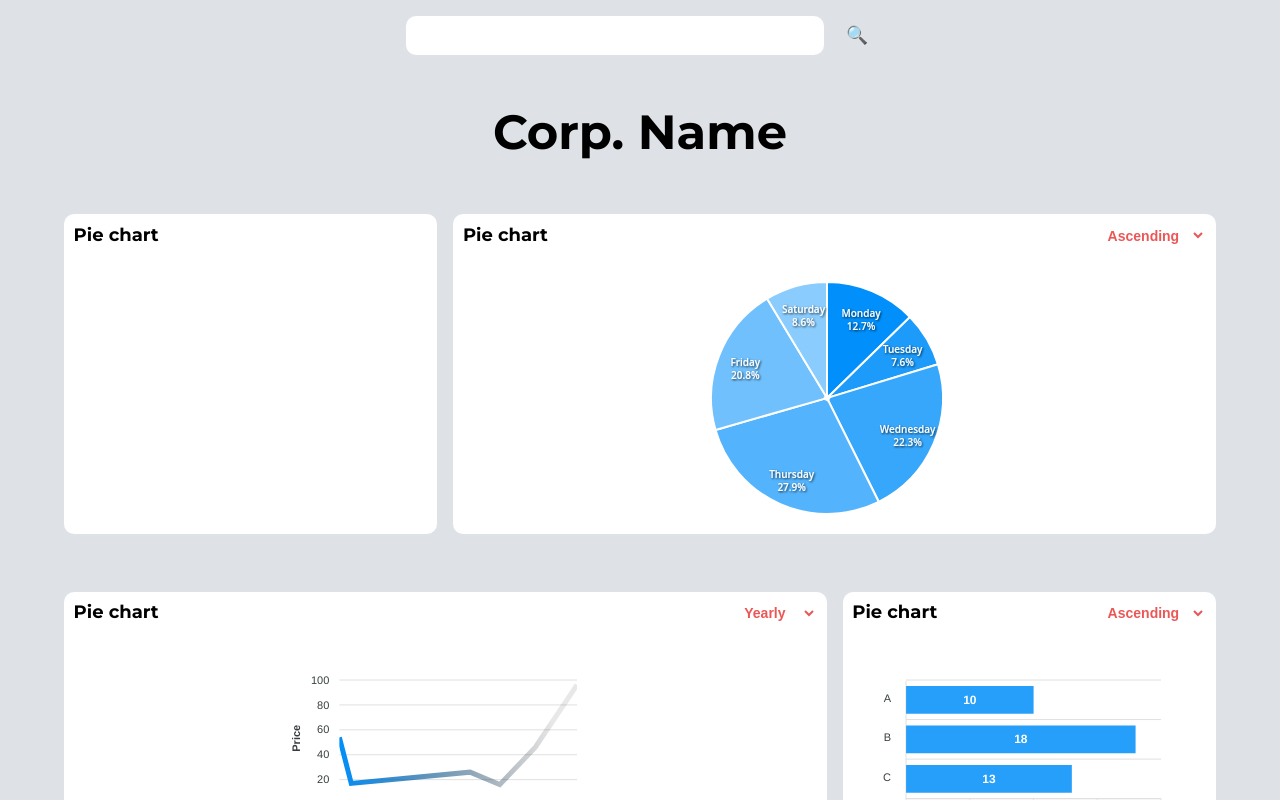
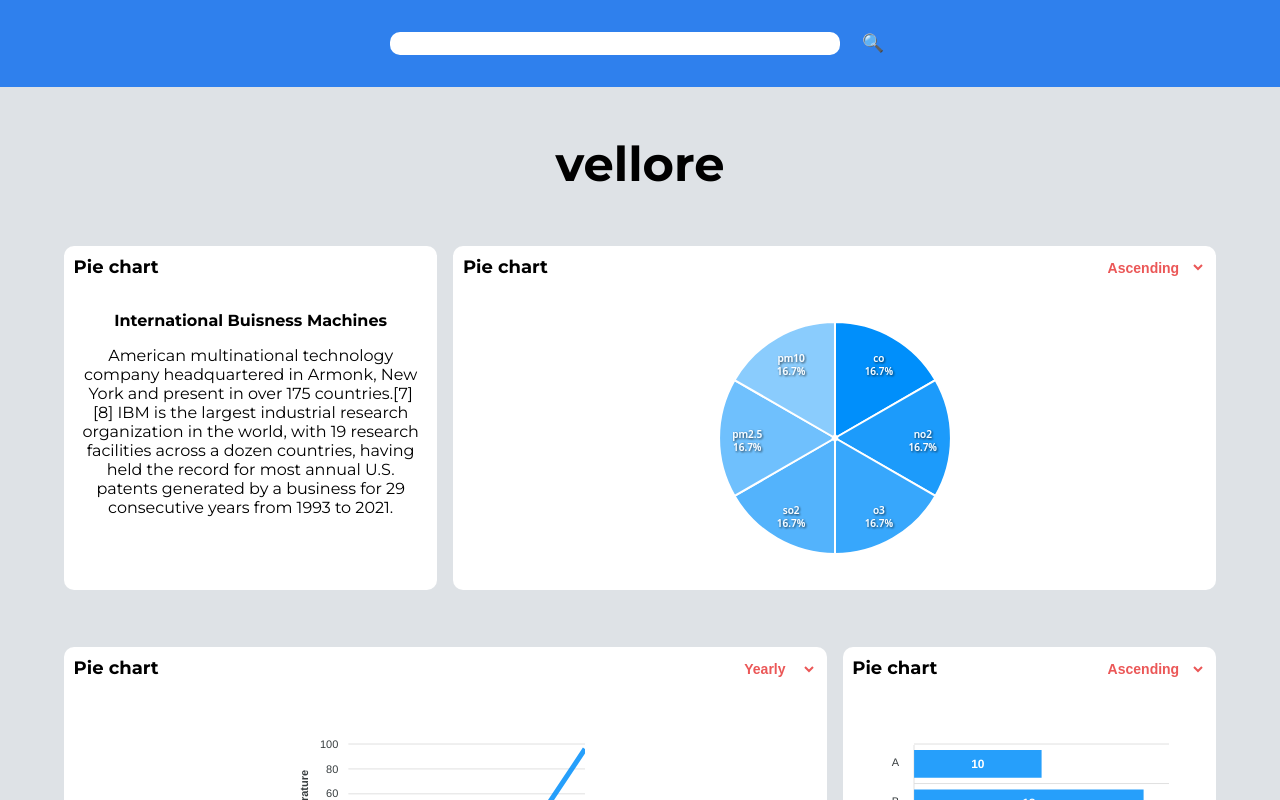
Before and after one commit to architbaurai/gdsc-task, a React (Create React App) app: page / in a window 1280 px wide. Shown: the top 800 px of the page. Built offline with nearby package versions, Linux system fonts and the light colour scheme; no server answers.

Commit message:
integrated api

```diff
--- a/src/App.jsx
+++ b/src/App.jsx
@@ -1,6 +1,8 @@
 import './style.css';
-import { useState } from 'react';
+import { useEffect, useState } from 'react';
 import Chart from 'react-apexcharts'
+
+const KEY = "633efb86edba4c3182c115344240904";
 
 function App() {
   return <div className="main">
@@ -16,7 +18,6 @@ function App() {
 function Header(){
 
   return <header>
-
     <form action="submit">
       <input type="text" />
       <button>🔍</button>
@@ -27,26 +28,28 @@ function Header(){
 
 function Content(){
 
+  const [symbol, setSymbol] = useState("vellore");
+
   return <div className="main-container">
 
-    <h1>Corp. Name</h1>
+    <h1>{symbol}</h1>
 
     <div className="statistics">
 
       <StatContainer type = "pi">
-        <PiChart/>
+        <PiChart symbol = {symbol}/>
       </StatContainer>
 
       <StatContainer type="info">
-
+        <Overview symbol = {symbol}/>
       </StatContainer>
 
       <StatContainer type="line">
-      <LineChart/>
+      <LineChart symbol = {symbol}/>
       </StatContainer>
 
       <StatContainer type="bar">
-        <BarChart/>
+        <BarChart symbol = {symbol}/>
       </StatContainer>
 
     </div>
@@ -64,7 +67,7 @@ function StatContainer({type, children}){
       <Manipulator type={type}/>
     </div>
 
-    <div className='chart'>
+    <div className={`chart`}>
       {children}
     </div>
 
@@ -85,9 +88,26 @@ function Manipulator({type}){
         </select> : null;
 }
 
-function PiChart(){
+function PiChart({symbol}){
 
-  const [options, setOptions] = useState({
+  const [series, setSeries] = useState([1, 1, 1, 1, 1, 1]);
+
+  useEffect(()=>{
+
+    async function getForecast(){
+      await fetch(`http://api.weatherapi.com/v1/forecast.json?key=633efb86edba4c3182c115344240904&q=${symbol}&days=1&aqi=yes&alerts=no`)
+      .then((res)=>res.json())
+      .then((res=>{
+        const piData = res.forecast.forecastday[0].day.air_quality;
+        setSeries([piData.co, piData.no2, piData.o3, piData.so2, piData.pm2_5, piData.pm10])
+      }))
+    }
+
+    getForecast();
+  },[symbol])
+
+
+  const [options, setOptions]= useState({
 
       chart: {
         width: '100%',
@@ -95,7 +115,7 @@ function PiChart(){
         fontFamily:'Open Sans',
       },
 
-      labels: ["Monday", "Tuesday", "Wednesday", "Thursday", "Friday", "Saturday"],
+      labels: ["co", "no2", "o3", "so2", "pm2.5", "pm10"],
 
       theme: {
         monochrome: {
@@ -125,15 +145,29 @@ function PiChart(){
       legend: {
         show: false
       }
-    }
-  )
+    })
 
-  const [series, setSeries] = useState([25, 15, 44, 55, 41, 17])
-
-  return <Chart options={options} series={series} type="pie"/>
+  return <Chart options={options} series = {series} type="pie"/>
 }
 
-function LineChart(){
+function LineChart({symbol}){
+
+  const [series, setSeries] = useState([{
+    data: [{ x: '05/06/2014', y: 54 }, { x: '05/08/2014', y: 17 } , { x: '05/28/2014', y: 26 } , { x: '06/2/2014', y: 16 } , { x: '06/8/2014', y: 46 } , { x: '06/15/2014', y: 96 }]
+  }]);
+
+  useEffect(()=>{
+    async function getForecast(){
+      await fetch(`http://api.weatherapi.com/v1/forecast.json?key=633efb86edba4c3182c115344240904&q=${symbol}&days=1&aqi=yes&alerts=no`)
+      .then((res)=>res.json())
+      .then((res=>{
+        const temp = res.forecast.forecastday[0].hour.map((val)=>{return {x:val.time, y:val.temp_c}});
+        setSeries([{data: temp}]);
+      }))
+    }
+    getForecast();
+  },[symbol])
+
 
   const [options, setOptions] = useState({
 
@@ -156,18 +190,11 @@ function LineChart(){
     size: 0,
   },
   fill: {
-    type: 'gradient',
-    gradient: {
-      shadeIntensity: 1,
-      inverseColors: false,
-      opacityFrom: 1,
-      opacityTo: 0.3,
-      stops: [0, 90, 100]
-    },
+    type: 'solid',
   },
   yaxis: {
     title: {
-      text: 'Price'
+      text: 'Temperature'
     }
   },
   xaxis: {
@@ -175,15 +202,42 @@ function LineChart(){
   },
   })
 
-  const [series, setSeries] = useState([{
-    data: [{ x: '05/06/2014', y: 54 }, { x: '05/08/2014', y: 17 } , { x: '05/28/2014', y: 26 } , { x: '06/2/2014', y: 16 } , { x: '06/8/2014', y: 46 } , { x: '06/15/2014', y: 96 }]
-  }]);
 
   return <Chart options={options} series = {series} type="line"/>
 }
 
 
-function BarChart(){
+function BarChart({symbol}){
+
+
+  const [series, setSeries] = useState([{
+    data: [{
+      x: 'A',
+      y: 10
+    }, {
+      x: 'B',
+      y: 18
+    }, {
+      x: 'C',
+      y: 13
+    }]
+  }]);
+
+
+  useEffect(()=>{
+    async function getForecast(){
+      await fetch(`http://api.weatherapi.com/v1/forecast.json?key=633efb86edba4c3182c115344240904&q=${symbol}&days=1&aqi=yes&alerts=no`)
+      .then((res)=>res.json())
+      .then((res=>{
+
+        const uv = res.forecast.forecastday[0].hour.map((val)=>{return {x:val.time, y:val.uv}});
+
+        setSeries([{data: uv}]);
+
+      }))
+    }
+    getForecast();
+  },[symbol])
 
   const [options, setOptions] = useState({
     chart: {
@@ -200,22 +254,26 @@ function BarChart(){
       }
     }})
 
-  const [series, setSeries] = useState([{
-    data: [{
-      x: 'A',
-      y: 10
-    }, {
-      x: 'B',
-      y: 18
-    }, {
-      x: 'C',
-      y: 13
-    }]
-  }]);
 
   return <Chart options={options} series = {series} type="bar"/>
 }
 
 
+function Overview({symbol}){
+
+  const [companyData, setCompanyData] = useState({
+    companyName:"International Buisness Machines",
+    companyDescription:"American multinational technology company headquartered in Armonk, New York and present in over 175 countries.[7][8] IBM is the largest industrial research organization in the world, with 19 research facilities across a dozen countries, having held the record for most annual U.S. patents generated by a business for 29 consecutive years from 1993 to 2021."
+  });
+
+
+  return <div>
+    <span><strong>{companyData.companyName}</strong></span>
+    <br/>
+    <p>{companyData.companyDescription}</p>
+  </div>
+}
+
+
 
 export default App;
--- a/src/style.css
+++ b/src/style.css
@@ -2,6 +2,10 @@ body{
     margin: 0;
     font-family:Montserrat;
     background-color: #DEE2E6;
+}
+
+.main{
+    margin: 0;
 }
 
 /*semantics*/
@@ -19,17 +23,24 @@ h1{
 
 /*layout*/
 header{
-    margin-inline: auto;
-    width: 90%;
-    max-width: 500px;
+    width: 100%;
+
     margin: 0 auto;
+    margin-bottom: 1em;
+
+    padding: 1em 0em;
+
+    background-color: #2F80ED;
 }
 
 header form{
+    width: 90%;
+    max-width: 500px;
     display: flex;
     flex-direction: column;
+    align-items: center;
     justify-content: center;
-    margin: 1em;
+    margin: 1em auto;
     gap:1em
 }
 
@@ -37,7 +48,6 @@ header input{
     width: 100%;
     border: none;
     border-radius: 10px;
-    padding: 0.5em;
     font-size: 1.125rem;
 }
 
@@ -61,7 +71,6 @@ header button{
     flex-direction: column;
 
     width: 100%;
-    height:320px; /*redundant*/
 
     background-color: #ffff;
     border: none;
@@ -99,7 +108,8 @@ header button{
     display: flex;
     align-items: center;
     justify-content: space-evenly;
-    padding: 1em 1em 1em 0em;
+    padding: 1.5em 1em 1.5em 1em;
+    text-align: center;
 }
 
 @media(min-width:800px){
```
